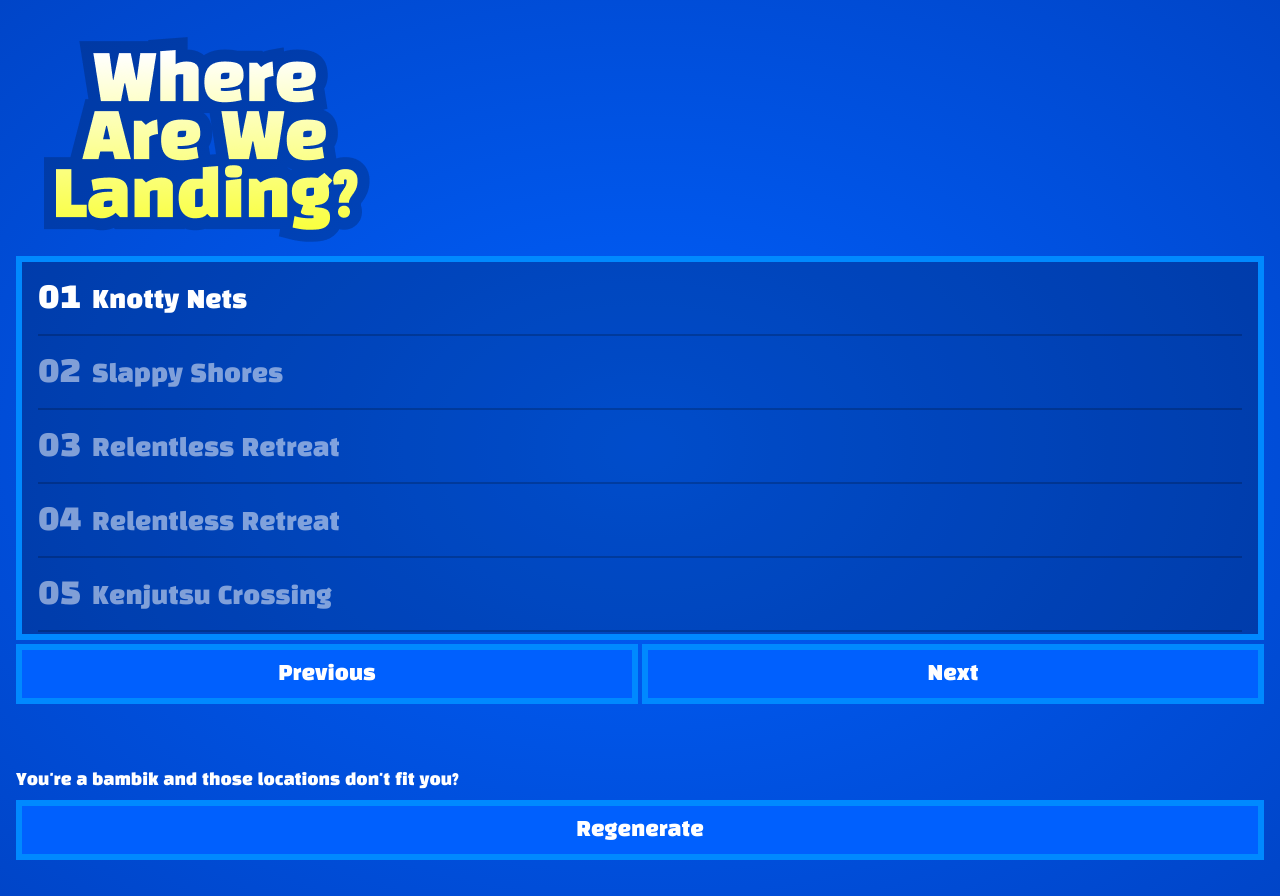
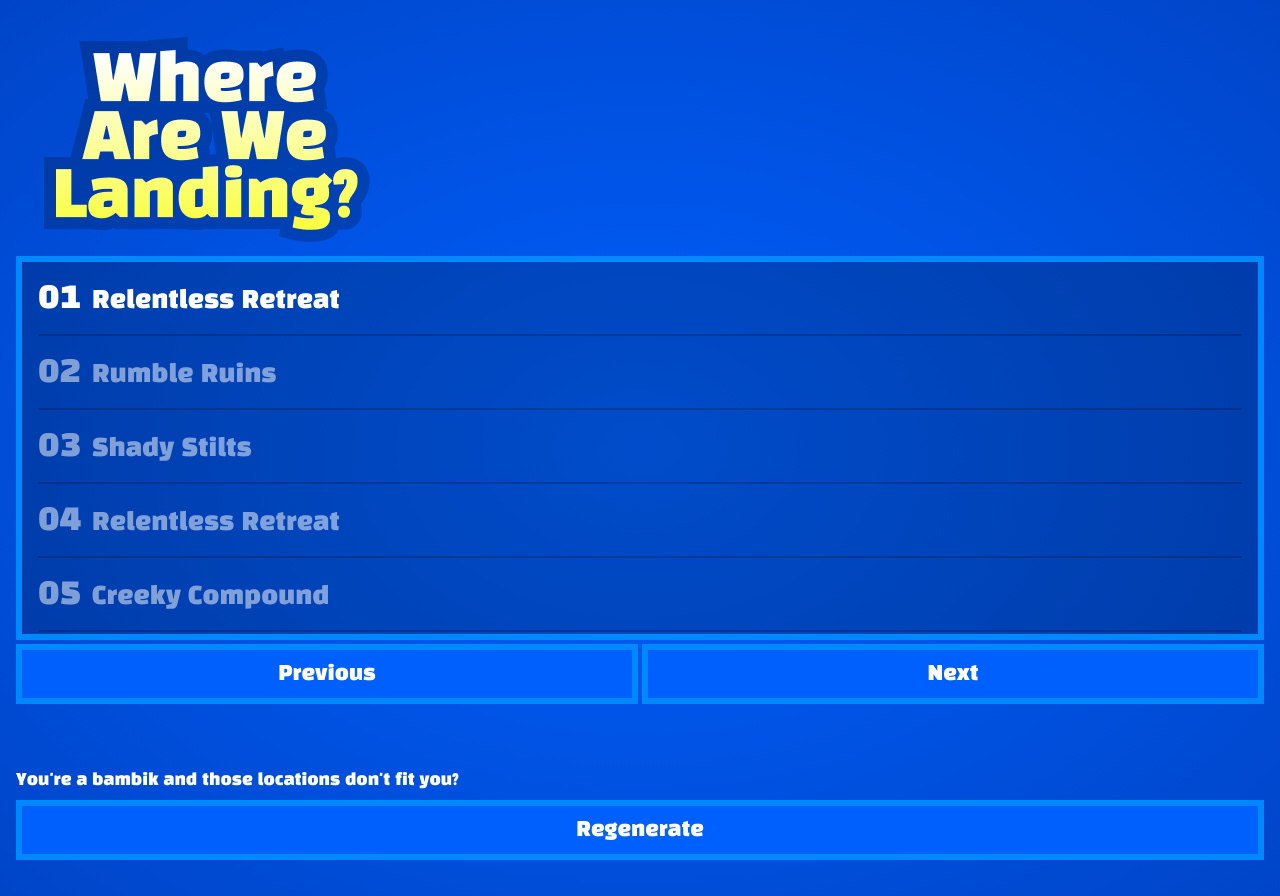
Before and after one commit to demondobf/where-are-we-landing, a Next.js app: page /1 in a window 1280 px wide. Built offline with nearby package versions, Linux system fonts and the light colour scheme.

Commit message:
Add final solution

```diff
--- a/src/app/[seed]/page.tsx
+++ b/src/app/[seed]/page.tsx
@@ -1,24 +1,28 @@
 import { Logo } from "@/components/logo";
 import { Button } from "@/components/button";
-import dynamic from "next/dynamic";
+import { SpotsList } from "@/components/spots-list";
+import { getRandomLocations } from "@/helpers/locations";
 
-const LazySpotsListWrapper = dynamic(
-  () => import("@/components/spots-list-wrapper"),
-  {
-    ssr: false,
-  },
-);
+interface Props {
+  params: {
+    seed: string;
+  };
+}
 
-export default function Page({ params }: { params: { seed: string } }) {
+export default function Page({ params }: Props) {
+  const seed = params.seed;
+
   return (
     <main>
       <div className="bg-gradient-radial from-blue-2 to-blue-1 p-4 text-white">
         <Logo />
-        <LazySpotsListWrapper seed={params.seed} />
+        <SpotsList items={getRandomLocations(seed)} currentItemIndex={0} />
+
         <div className="mt-1 grid grid-cols-2 gap-1">
           <Button text="Previous" />
           <Button text="Next" />
         </div>
+
         <div className="mb-5 mt-16 grid grid-rows-1">
           <p className="mb-2">
             You&#39;re a bambik and those locations don&#39;t fit you?
--- a/src/app/page.tsx
+++ b/src/app/page.tsx
@@ -1,3 +1,5 @@
+import { redirect } from "next/navigation";
+
 export default function Page() {
-  return <h1>Cześć </h1>;
+  redirect("/bambik");
 }
--- a/src/components/spots-list-wrapper.tsx
+++ /dev/null
@@ -1,27 +0,0 @@
-"use client";
-
-import { LOCATIONS } from "@/constants/locations";
-import { shuffle } from "@/helpers/shuffle";
-import { SpotsList } from "./spots-list";
-
-interface Props {
-  seed: string;
-}
-
-export function SpotsListWrapper({ seed }: Props) {
-  const GENLIST = Array.from(
-    { length: 99 },
-    () => LOCATIONS[Math.floor(Math.random() * LOCATIONS.length)],
-  );
-
-  const MAPLIST = shuffle(GENLIST, Number(seed)).map((location, index) => {
-    return {
-      id: (index + 1).toString().padStart(2, "0"),
-      text: location,
-    };
-  });
-
-  return <SpotsList items={MAPLIST} currentItemIndex={0} />;
-}
-
-export default SpotsListWrapper;
--- /dev/null
+++ b/src/helpers/locations.ts
@@ -0,0 +1,40 @@
+import { LOCATIONS } from "@/constants/locations";
+import { seededRandom } from "@/helpers/random";
+
+export function getRandomLocations(seed: string) {
+  const rng = seededRandom(seed);
+  const locations = createArrayWithLength(LOCATIONS, 99, rng);
+
+  for (let i = locations.length - 1; i > 0; i--) {
+    const randomInt = Math.floor(rng() * (i + 1));
+
+    const j = randomInt;
+    const x = locations[i];
+
+    locations[i] = locations[j];
+    locations[j] = x;
+  }
+
+  return locations.map((location, index) => {
+    return {
+      id: transformToFancyId(index),
+      text: location,
+    };
+  });
+}
+
+function createArrayWithLength<TItem>(
+  array: TItem[],
+  length: number,
+  rng: () => number,
+): TItem[] {
+  return Array.from({ length }, () => getRandomItem(array, rng));
+}
+
+function getRandomItem<TItem>(array: TItem[], rng: () => number): TItem {
+  return array[Math.floor(rng() * array.length)];
+}
+
+function transformToFancyId(index: number): string {
+  return (index + 1).toString().padStart(2, "0");
+}
--- /dev/null
+++ b/src/helpers/random.ts
@@ -0,0 +1,57 @@
+export function seededRandom(seed: string) {
+  const finalSeed = cyrb128(seed);
+  const random = sfc32(finalSeed[0], finalSeed[1], finalSeed[2], finalSeed[3]);
+
+  return random;
+}
+
+/**
+ * This will produce a 128-bit hash value from a string which can be used to seed a PRNG.
+ * @see https://stackoverflow.com/a/47593316
+ */
+function cyrb128(str: string): number[] {
+  let h1 = 1779033703,
+    h2 = 3144134277,
+    h3 = 1013904242,
+    h4 = 2773480762;
+
+  for (let i = 0, k; i < str.length; i++) {
+    k = str.charCodeAt(i);
+    h1 = h2 ^ Math.imul(h1 ^ k, 597399067);
+    h2 = h3 ^ Math.imul(h2 ^ k, 2869860233);
+    h3 = h4 ^ Math.imul(h3 ^ k, 951274213);
+    h4 = h1 ^ Math.imul(h4 ^ k, 2716044179);
+  }
+
+  h1 = Math.imul(h3 ^ (h1 >>> 18), 597399067);
+  h2 = Math.imul(h4 ^ (h2 >>> 22), 2869860233);
+  h3 = Math.imul(h1 ^ (h3 >>> 17), 951274213);
+  h4 = Math.imul(h2 ^ (h4 >>> 19), 2716044179);
+
+  (h1 ^= h2 ^ h3 ^ h4), (h2 ^= h1), (h3 ^= h1), (h4 ^= h1);
+
+  return [h1 >>> 0, h2 >>> 0, h3 >>> 0, h4 >>> 0];
+}
+
+/**
+ * This is part of the PractRand random number testing suite.
+ * @returns {Number} - Random number between 0 - 1
+ */
+function sfc32(a: number, b: number, c: number, d: number): () => number {
+  return () => {
+    a >>>= 0;
+    b >>>= 0;
+    c >>>= 0;
+    d >>>= 0;
+
+    let t = (a + b) | 0;
+    a = b ^ (b >>> 9);
+    b = (c + (c << 3)) | 0;
+    c = (c << 21) | (c >>> 11);
+    d = (d + 1) | 0;
+    t = (t + d) | 0;
+    c = (c + t) | 0;
+
+    return (t >>> 0) / 4294967296;
+  };
+}
```
